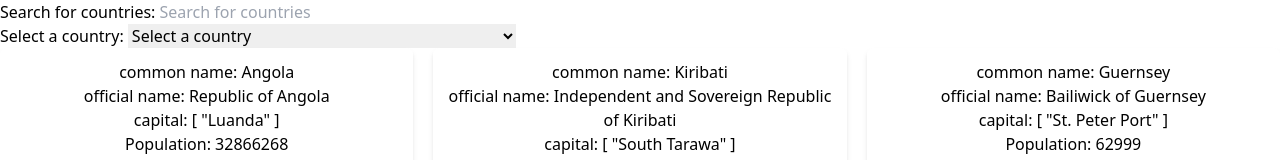
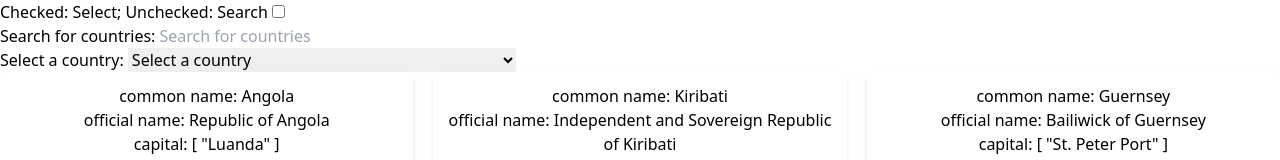
Before and after one commit to hens-virtuella-varld/countries-info-app, a Nuxt app: page / in a window 1280 px wide. Shown: the top 160 px of the page. Built offline with nearby package versions, Linux system fonts and the light colour scheme.

Commit message:
feat: add isSelectMode ref and ToggleIsSelectMode

```diff
--- a/components/CountrySearcher.vue
+++ b/components/CountrySearcher.vue
@@ -5,7 +5,7 @@
       type="text"
       id="search"
       placeholder="Search for countries"
-      @change="onChange"
+      @keyup="onChange"
     />
   </div>
 </template>
@@ -17,8 +17,6 @@ const onChange = (event) => {
   const searchInput = event.target.value;
   emit('search', searchInput);
 };
-
-
 </script>
 
 <style lang="scss" scoped></style>
--- a/pages/index.vue
+++ b/pages/index.vue
@@ -1,5 +1,9 @@
 <template>
   <div>
+    <div>
+      <label for="scales">Checked: Select; Unchecked: Search </label>
+      <input type="checkbox" id="toggler" name="toggler" @change="ToggleIsSelectMode" />
+    </div>
     <CountrySearcher @search="setSearchInput" />
     <CountrySelector :allCountries="allCountries" @select="setCca3" />
     <div
@@ -25,12 +29,17 @@ import allCountries from '@/assets/data/allCountries.json';
 const displayedCountries = ref([]);
 const searchInput = ref('');
 const cca3 = ref('');
+const isSelectMode = ref(true);
 
 const setSearchInput = (sI) => {
   searchInput.value = sI;
 };
 const setCca3 = (c) => {
   cca3.value = c;
+};
+
+const ToggleIsSelectMode = (event) => {
+  toggler.value = event.target.checked;
 };
 
 const selectedCountry = computed(() =>
```
